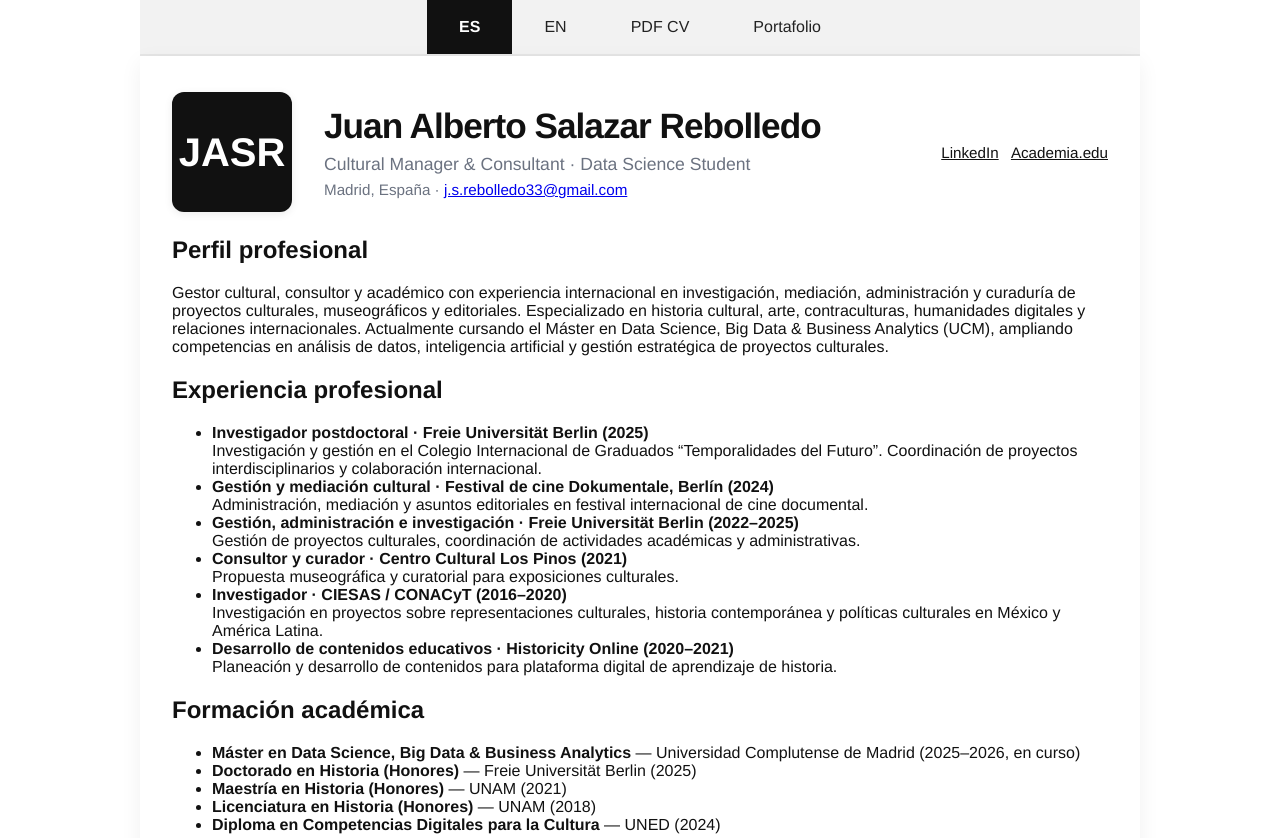
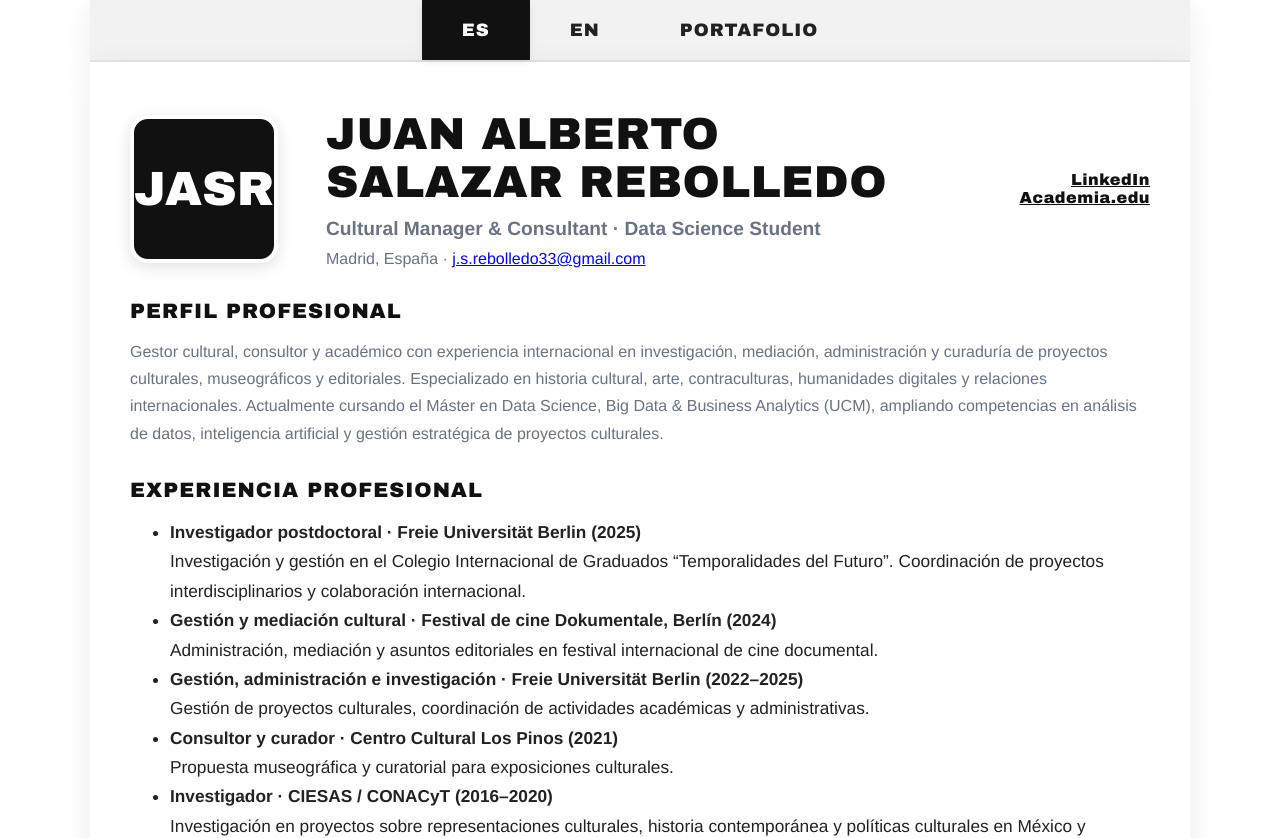
Before and after one commit to jasolni/web, a plain HTML site: page index.html in a window 1280 px wide. Shown: the top 838 px of the page. Drawn offline with Linux system fonts and the light colour scheme.

Commit message:
rediseño funcional y estético

```diff
--- a/index.html
+++ b/index.html
@@ -16,6 +16,8 @@
 				--tab-active-text: #fff;
 				--border: #e5e5e5;
 				--font: 'Helvetica Neue', Helvetica, Arial, sans-serif;
+				--headline: 'Arial Black', Arial, sans-serif;
+				--shadow: 0 8px 32px rgba(0,0,0,0.08);
 			}
 			html, body { height: 100%; }
 			body {
@@ -26,9 +28,9 @@
 				min-height: 100vh;
 			}
 			.main {
-				max-width: 1000px;
+				max-width: 1100px;
 				margin: 0 auto;
-				padding: 0 0 40px 0;
+				padding: 0 0 60px 0;
 			}
 			.nav {
 				display: flex;
@@ -36,80 +38,156 @@
 				background: var(--tab);
 				border-bottom: 2px solid var(--border);
 				margin-bottom: 0;
+				box-shadow: var(--shadow);
 			}
 			.nav-btn {
-				font-family: var(--font);
-				font-size: 16px;
-				padding: 18px 32px;
+				font-family: var(--headline);
+				font-size: 18px;
+				padding: 20px 40px;
 				background: none;
 				border: none;
 				color: var(--tab-text);
 				cursor: pointer;
 				transition: background 0.2s, color 0.2s;
 				outline: none;
+				letter-spacing: 1px;
+				text-transform: uppercase;
 			}
 			.nav-btn.active {
 				background: var(--tab-active);
 				color: var(--tab-active-text);
 				font-weight: bold;
+				box-shadow: 0 2px 8px rgba(0,0,0,0.08);
 			}
 			.content {
 				background: #fff;
-				border-radius: 0 0 12px 12px;
-				box-shadow: 0 6px 22px rgba(15,23,42,0.06);
-				padding: 36px 32px 32px 32px;
+				border-radius: 0 0 18px 18px;
+				box-shadow: var(--shadow);
+				padding: 48px 40px 40px 40px;
 				margin-top: 0;
 			}
 			.header {
 				display: flex;
 				align-items: center;
-				gap: 32px;
-				margin-bottom: 24px;
+				gap: 48px;
+				margin-bottom: 32px;
 			}
 			.avatar {
-				width: 120px;
-				height: 120px;
-				border-radius: 12px;
+				width: 140px;
+				height: 140px;
+				border-radius: 18px;
 				background: #111;
 				color: #fff;
-				font-size: 40px;
+				font-size: 48px;
+				font-family: var(--headline);
 				font-weight: bold;
 				display: flex;
 				align-items: center;
 				justify-content: center;
-				box-shadow: 0 2px 8px rgba(0,0,0,0.08);
+				box-shadow: 0 4px 16px rgba(0,0,0,0.12);
+				border: 4px solid #fff;
 			}
 			.header-info h1 {
-				font-size: 2.2rem;
-				margin: 0 0 8px 0;
-				font-weight: 700;
-				letter-spacing: -1px;
+				font-size: 2.8rem;
+				margin: 0 0 12px 0;
+				font-family: var(--headline);
+				font-weight: 900;
+				letter-spacing: 0.5px;
+				text-transform: uppercase;
 			}
 			.header-info .subtitle {
 				color: var(--muted);
-				font-size: 1.1rem;
-				margin-bottom: 6px;
+				font-size: 1.2rem;
+				margin-bottom: 10px;
+				font-family: var(--font);
+				font-weight: 600;
 			}
 			.header-info .meta {
 				color: var(--muted);
-				font-size: 0.95rem;
+				font-size: 1rem;
 			}
 			.header-links {
 				margin-left: auto;
 				text-align: right;
-				font-size: 0.95rem;
+				font-size: 1rem;
+				font-family: var(--font);
 			}
 			.header-links a {
 				color: #111;
 				text-decoration: underline;
-				margin-left: 8px;
+				margin-left: 12px;
+				font-weight: bold;
+				font-family: var(--headline);
+				letter-spacing: 0.5px;
 			}
-			@media (max-width: 700px) {
-				.main { padding: 0; }
+			h2 {
+				font-family: var(--headline);
+				font-size: 1.3rem;
+				margin-top: 32px;
+				margin-bottom: 12px;
+				text-transform: uppercase;
+				letter-spacing: 1px;
+				color: #111;
+			}
+			h3 {
+				font-family: var(--headline);
+				font-size: 1.1rem;
+				margin: 12px 0 6px 0;
+				text-transform: uppercase;
+				color: #111;
+			}
+			ul, p {
+				font-size: 1.08rem;
+				line-height: 1.7;
+				color: #222;
+				font-family: var(--font);
+			}
+			.muted {
+				color: var(--muted);
+				font-size: 1rem;
+			}
+			.portfolio-grid {
+				display: grid;
+				gap: 40px;
+				grid-template-columns: repeat(auto-fit,minmax(340px,1fr));
+				margin-top: 32px;
+			}
+			.portfolio-item {
+				background: #fff;
+				border-radius: 16px;
+				padding: 24px;
+				box-shadow: 0 2px 12px rgba(0,0,0,0.07);
+				display: flex;
+				flex-direction: column;
+				align-items: flex-start;
+				transition: box-shadow 0.2s;
+			}
+			.portfolio-item:hover {
+				box-shadow: 0 8px 32px rgba(0,0,0,0.13);
+			}
+			.portfolio-item img {
+				width: 100%;
+				border-radius: 12px;
+				max-height: 200px;
+				object-fit: cover;
+				margin-bottom: 18px;
+				box-shadow: 0 2px 8px rgba(0,0,0,0.08);
+			}
+			.portfolio-item a {
+				color: #111;
+				font-family: var(--headline);
+				font-size: 1rem;
+				text-decoration: underline;
+				margin-top: 8px;
+				font-weight: bold;
+			}
+			@media (max-width: 900px) {
+				.main { max-width: 100vw; }
 				.content { padding: 18px 8px 18px 8px; }
-				.header { flex-direction: column; gap: 12px; }
-				.avatar { width: 80px; height: 80px; font-size: 28px; }
-				.header-info h1 { font-size: 1.3rem; }
+				.header { flex-direction: column; gap: 18px; }
+				.avatar { width: 90px; height: 90px; font-size: 32px; }
+				.header-info h1 { font-size: 1.5rem; }
+				.portfolio-grid { grid-template-columns: 1fr; }
 			}
 		</style>
 		<script>
@@ -129,7 +207,7 @@
 			<nav class="nav">
 				<button class="nav-btn" id="btn-es" onclick="showTab('es')">ES</button>
 				<button class="nav-btn" id="btn-en" onclick="showTab('en')">EN</button>
-				<button class="nav-btn" id="btn-pdf" onclick="showTab('pdf')">PDF CV</button>
+
 				<button class="nav-btn" id="btn-portfolio" onclick="showTab('portfolio')">Portafolio</button>
 			</nav>
 			<div class="content">
@@ -227,12 +305,7 @@
 							<h2>Professional Interests</h2>
 							<p class="muted">I am passionate about international cultural management, innovation in art and heritage projects, data analysis applied to culture, mediation, and strategic consulting. I seek to contribute to multidisciplinary teams that integrate humanities, technology, and creativity to transform the cultural sector.</p>
 						</div>
-						<div id="pdf" class="tab-content" style="display:none">
-							<div style="text-align:center; margin-top:40px;">
-								<button onclick="window.print()" style="padding:16px 32px;font-size:1.1rem;background:#111;color:#fff;border:none;border-radius:8px;cursor:pointer;">Descargar CV en PDF</button>
-								<p class="muted" style="margin-top:18px;">Haz clic en el botón para descargar una versión imprimible del CV.</p>
-							</div>
-						</div>
+
 						<div id="portfolio" class="tab-content" style="display:none">
 							<h2>Portafolio / Portfolio</h2>
 							<div style="display:grid;gap:32px;grid-template-columns:repeat(auto-fit,minmax(320px,1fr));margin-top:24px;">
```
